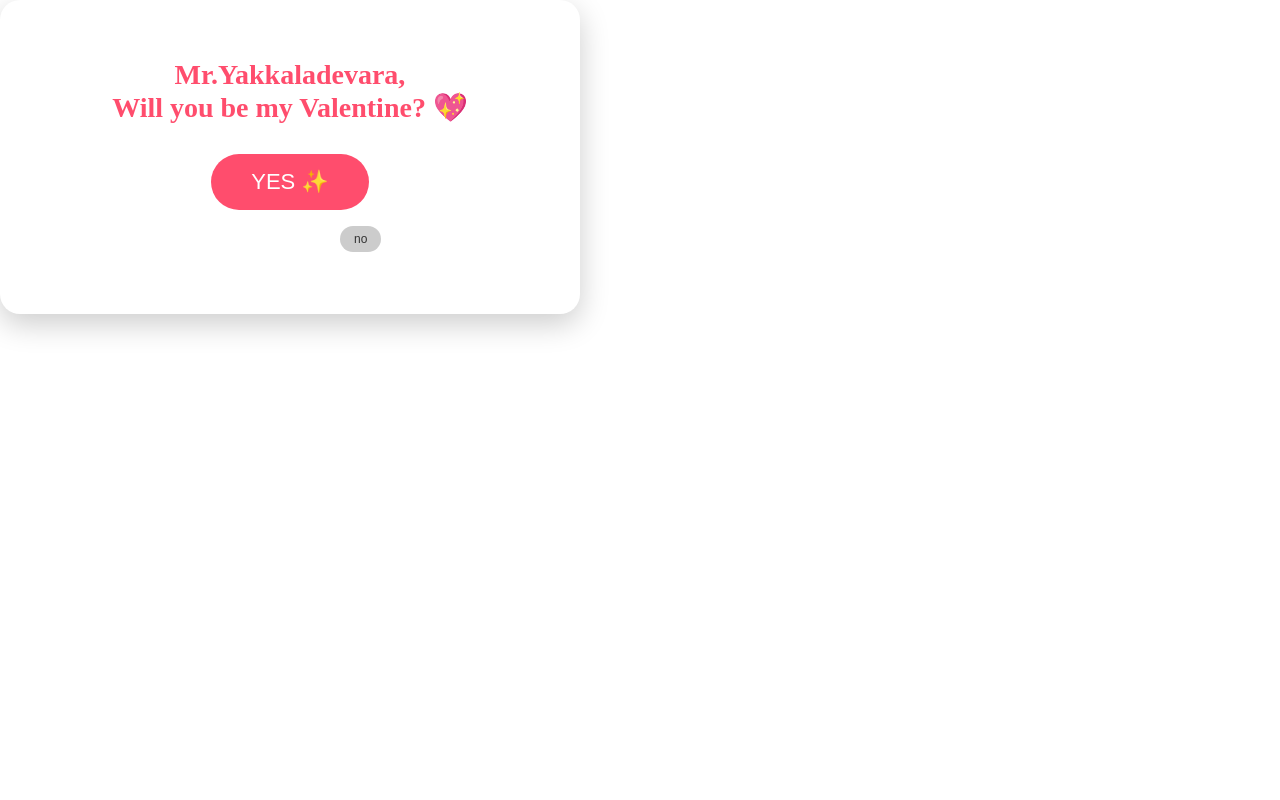
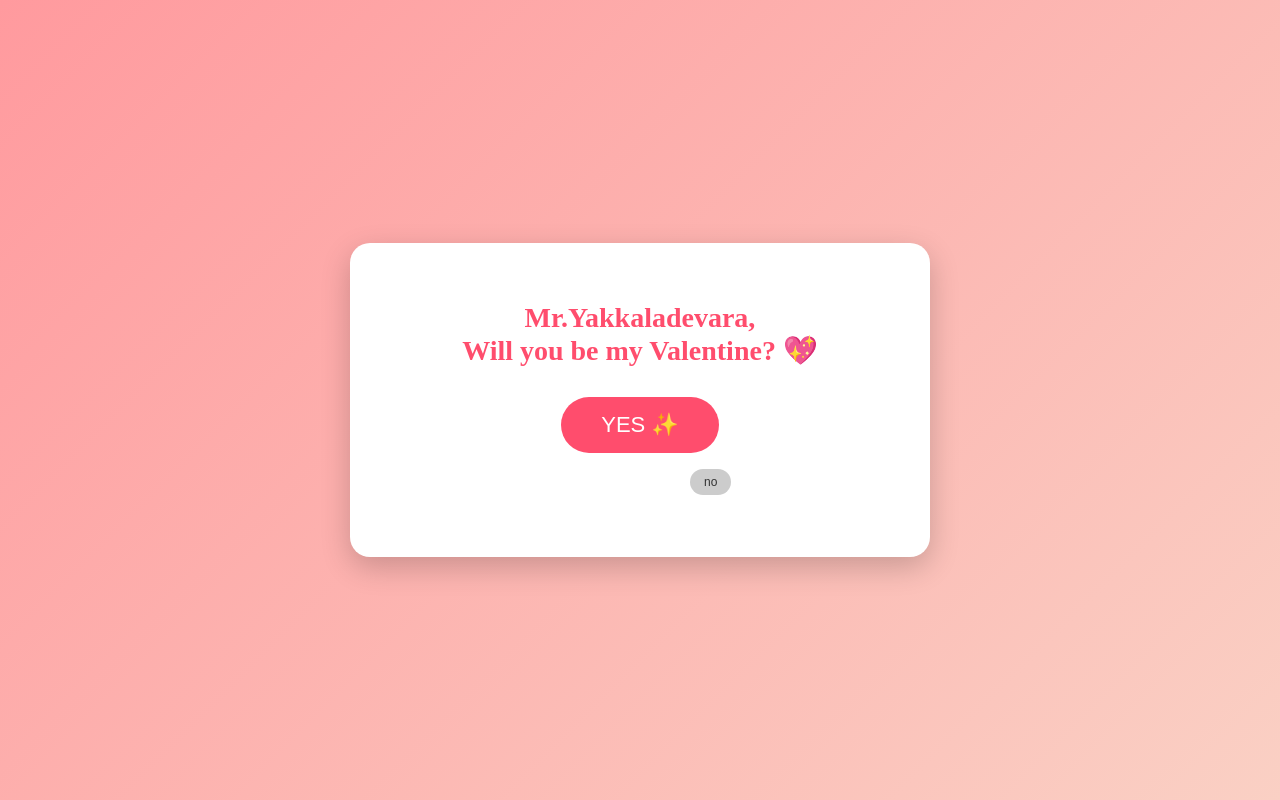
Before and after one commit to vagwalasushma/my-valentine, a plain HTML site: page index.html in a window 1280 px wide. Drawn offline with Linux system fonts and the light colour scheme.

Commit message:
font love

```diff
--- a/index.html
+++ b/index.html
@@ -4,6 +4,9 @@
   <meta charset="UTF-8">
 
 <meta name="viewport" content="width=device-width,  initial-scale=1.0">
+
+<link rel="preconnect" href="https://fonts.googleapis.com">
+<link rel="preconnect" href="https://fonts.gstatic.com" crossorigin>
 
   <link href="https://fonts.googleapis.com/css2?family=Pacifico&display=swap" rel="stylesheet">
 <link href="https://fonts.googleapis.com/css2?family=Dancing+Script:wght@600&display=swap" rel="stylesheet">
@@ -21,7 +24,7 @@
       margin: 0;
       height: 100vh;
 
-      background: black
+      background: linear-gradient(135deg, #ff9a9e, #fad0c4);
       display: flex;
       justify-content: center;
       align-items: center;
```
